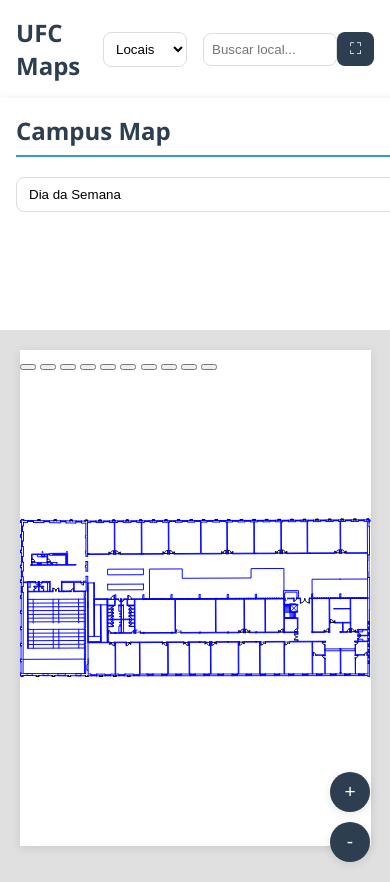
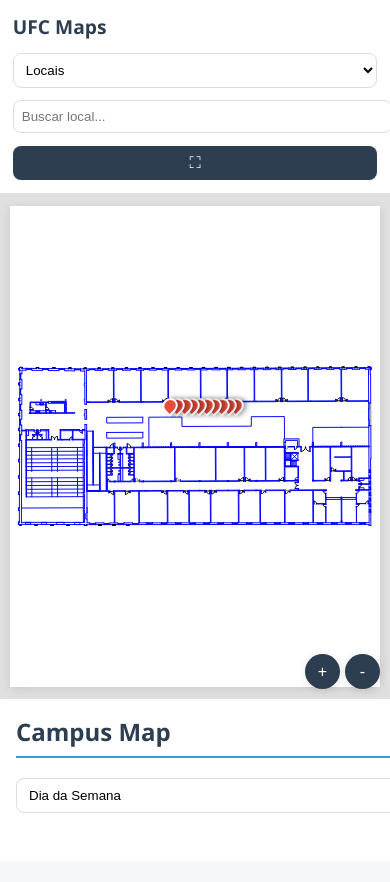
Before and after one commit to GustavoFtnl/Mapa_Interativo, a plain HTML site: page index.html in a window 390 px wide. Shown: the top 882 px of the page. After the commit the page ends 861 px from the top, so only its background shows below. Drawn offline with Linux system fonts and the light colour scheme.

Commit message:
Update 2.3
configuração dos pinos adicionada com localização no mapa

```diff
--- a/styles.css
+++ b/styles.css
@@ -11,11 +11,15 @@
 }
 
 body {
-  font-family: 'Segoe UI', Tahoma, Geneva, Verdana, sans-serif;
+  font-family: "Segoe UI", Tahoma, Geneva, Verdana, sans-serif;
   color: var(--text-color);
   background-color: #f5f7fa;
   margin: 0;
   padding: 0;
+  /* Garante que o body ocupe a altura total da viewport */
+  min-height: 100vh;
+  display: flex;
+  flex-direction: column;
 }
 
 /* Header */
@@ -26,6 +30,10 @@ body {
   background-color: white;
   box-shadow: var(--box-shadow);
   gap: 1rem;
+  flex-wrap: wrap;
+  /* Permite que os itens do header quebrem a linha */
+  justify-content: space-between;
+  /* Distribui os itens no header */
 }
 
 .logo {
@@ -37,6 +45,8 @@ body {
 
 .search-bar {
   flex-grow: 1;
+  min-width: 150px;
+  /* Garante que a barra de pesquisa não fique muito pequena */
 }
 
 .search-bar input {
@@ -61,21 +71,29 @@ select {
   border-radius: var(--border-radius);
   cursor: pointer;
   font-size: 1rem;
+  white-space: nowrap;
+  /* Evita que o texto do botão quebre */
 }
 
 /* Container Principal */
 .container {
   display: flex;
-  height: calc(100vh - 60px);
+  flex-grow: 1;
+  /* Permite que o container principal ocupe o espaço restante */
+  /* height: calc(100vh - 60px); Removido para flex-grow */
 }
 
 /* Painel de Informações */
 .info {
   width: 300px;
+  min-width: 280px;
+  /* Garante um tamanho mínimo para o painel de informações */
   padding: 1rem;
   background-color: white;
   box-shadow: var(--box-shadow);
   overflow-y: auto;
+  flex-shrink: 0;
+  /* Impede que o painel de informações encolha mais que o necessário */
 }
 
 .info h2 {
@@ -126,14 +144,21 @@ select {
 /* Mapa */
 .map {
   flex-grow: 1;
+  /* Permite que o mapa ocupe o máximo de espaço possível */
   position: relative;
   background-color: #e0e0e0;
+  display: flex;
+  /* Adicionado para centralizar o mock-map */
+  justify-content: center;
+  /* Centraliza horizontalmente o mock-map */
+  align-items: center;
+  /* Centraliza verticalmente o mock-map */
 }
 
 .mock-map {
   width: 90%;
   height: 90%;
-  margin: 5%;
+  /* margin: 5%; Removido pois flexbox já centraliza */
   background-color: white;
   box-shadow: var(--box-shadow);
   position: relative;
@@ -145,10 +170,13 @@ select {
   position: absolute;
   top: 50%;
   left: 50%;
-  transform: translate(-50%, -50%)rotate(180deg);
+  transform: translate(-50%, -50%) rotate(180deg);
   max-width: 100%;
   max-height: 100%;
+  object-fit: contain;
+  /* Garante que a imagem se ajuste sem cortar */
 }
+
 /* Controles de Zoom */
 .map-controls {
   position: absolute;
@@ -157,6 +185,8 @@ select {
   display: flex;
   flex-direction: column;
   gap: 10px;
+  z-index: 10;
+  /* Garante que os controles fiquem acima do mapa */
 }
 
 .map-controls button {
@@ -210,14 +240,97 @@ select {
 }
 
 /* Responsividade */
+/* Para telas menores que 1024px (telas de laptop menores e tablets em paisagem) */
+@media (max-width: 1024px) {
+  .header {
+    flex-direction: column;
+    align-items: flex-start;
+    gap: 0.8rem;
+  }
+
+  .search-bar {
+    width: 100%;
+  }
+
+  .search-bar input {
+    width: 99%;
+    /* Ajuste para preencher a largura */
+  }
+
+  select {
+    width: 100%;
+  }
+
+  #fullscreenBtn {
+    width: 100%;
+    text-align: center;
+  }
+}
+
+/* Para telas menores que 768px (tablets em retrato e celulares) */
 @media (max-width: 768px) {
   .container {
     flex-direction: column;
+    /* Empilha o painel de informações e o mapa */
   }
 
   .info {
     width: 100%;
-    height: 200px;
+    /* Ocupa toda a largura */
+    height: auto;
+    /* Altura automática para o conteúdo */
+    max-height: 50vh;
+    /* Limita a altura para que o mapa ainda seja visível */
+    order: 2;
+    /* Move o painel de informações para baixo no mobile */
+  }
+
+  .map {
+    width: 100%;
+    /* Ocupa toda a largura */
+    height: 60vh;
+    /* Define uma altura para o mapa no mobile */
+    order: 1;
+    /* Move o mapa para cima no mobile */
+  }
+
+  .mock-map {
+    width: 95%;
+    height: 95%;
+  }
+
+  .map-controls {
+    bottom: 10px;
+    right: 10px;
+    flex-direction: row;
+    /* Controles de zoom em linha para economizar espaço */
+    gap: 5px;
+  }
+
+  .map-controls button {
+    width: 35px;
+    height: 35px;
+    font-size: 1rem;
+  }
+}
+
+/* Para telas menores que 480px (celulares pequenos) */
+@media (max-width: 480px) {
+  .header {
+    padding: 0.8rem;
+  }
+
+  .logo {
+    font-size: 1.2rem;
+  }
+
+  .info {
+    max-height: 40vh;
+    /* Ajuste para telas muito pequenas */
+  }
+
+  #listaDeInformacoes li {
+    padding: 0.8rem;
   }
 }
 
@@ -242,3 +355,112 @@ select {
 :fullscreen .container {
   height: 100vh;
 }
+
+/* Container para todos os pinos */
+.map-pins {
+  position: absolute;
+  top: 0;
+  left: 0;
+  width: 100%;
+  height: 100%;
+  /* Isso impede que os pinos capturem o duplo clique do zoom */
+  pointer-events: none;
+  transform-origin: center;
+  /* Garante que o zoom seja a partir do meio */
+  transition: transform 0.2s ease-out;
+  /* Deixa o zoom dos pinos suave */
+}
+
+/* Estilo do Pino/Botão */
+.map-pin {
+  position: absolute;
+  width: 15px;
+  height: 15px;
+  background-color: var(--accent-color);
+  /* Usa sua cor de destaque (vermelho) */
+  border: 2px solid white;
+  border-radius: 50% 50% 50% 0;
+  /* Forma de gota */
+  transform: rotate(-45deg) translate(-50%, -50%);
+  /* Posiciona pela ponta */
+  cursor: pointer;
+  box-shadow: 2px 2px 5px rgba(0, 0, 0, 0.4);
+  transition: all 0.2s ease-in-out;
+  /* Habilita o clique apenas nos pinos, e não no container */
+  pointer-events: all;
+}
+
+.map-pin:hover {
+  transform: rotate(-45deg) translate(-50%, -50%) scale(1.2);
+}
+
+/* Adicione isso ao seu styles.css */
+.map-pin[data-sala="sala1"] {
+  top: 40%;
+  /* Ajuste este valor */
+  left: 62%;
+  /* Ajuste este valor */
+}
+
+.map-pin[data-sala="sala2"] {
+  top: 40%;
+  /* Ajuste este valor */
+  left: 60%;
+  /* Ajuste este valor */
+}
+
+.map-pin[data-sala="sala3"] {
+  top: 40%;
+  /* Ajuste este valor */
+  left: 58%;
+  /* Ajuste este valor */
+}
+
+.map-pin[data-sala="sala4"] {
+  top: 40%;
+  /* Ajuste este valor */
+  left: 56%;
+  /* Ajuste este valor */
+}
+
+.map-pin[data-sala="sala5"] {
+  top: 40%;
+  /* Ajuste este valor */
+  left: 54%;
+  /* Ajuste este valor */
+}
+
+.map-pin[data-sala="sala6"] {
+  top: 40%;
+  /* Ajuste este valor */
+  left: 52%;
+  /* Ajuste este valor */
+}
+
+.map-pin[data-sala="sala7"] {
+  top: 40%;
+  /* Ajuste este valor */
+  left: 50%;
+  /* Ajuste este valor */
+}
+
+.map-pin[data-sala="sala8"] {
+  top: 40%;
+  /* Ajuste este valor */
+  left: 48%;
+  /* Ajuste este valor */
+}
+
+.map-pin[data-sala="sala9"] {
+  top: 40%;
+  /* Ajuste este valor */
+  left: 46%;
+  /* Ajuste este valor */
+}
+
+.map-pin[data-sala="sala10"] {
+  top: 40%;
+  /* Ajuste este valor */
+  left: 44%;
+  /* Ajuste este valor */
+}
```
